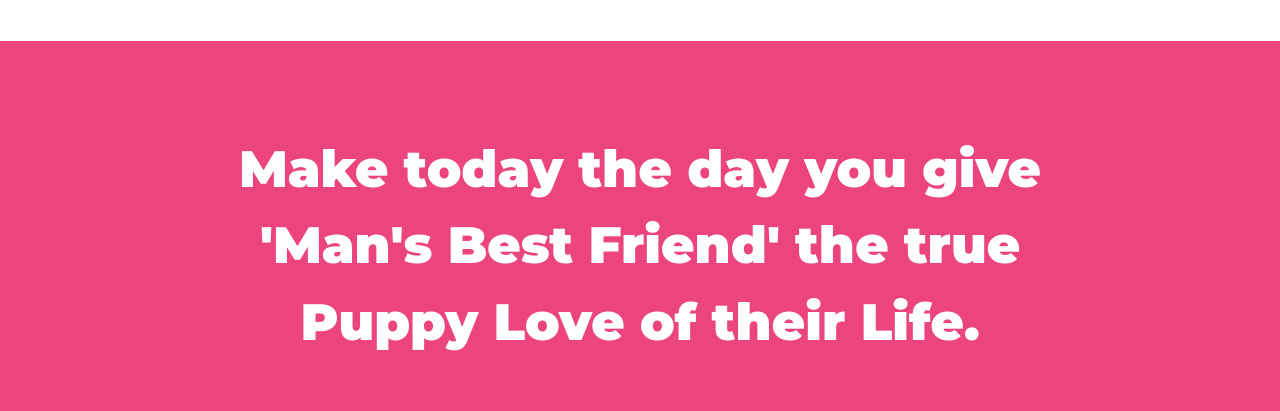
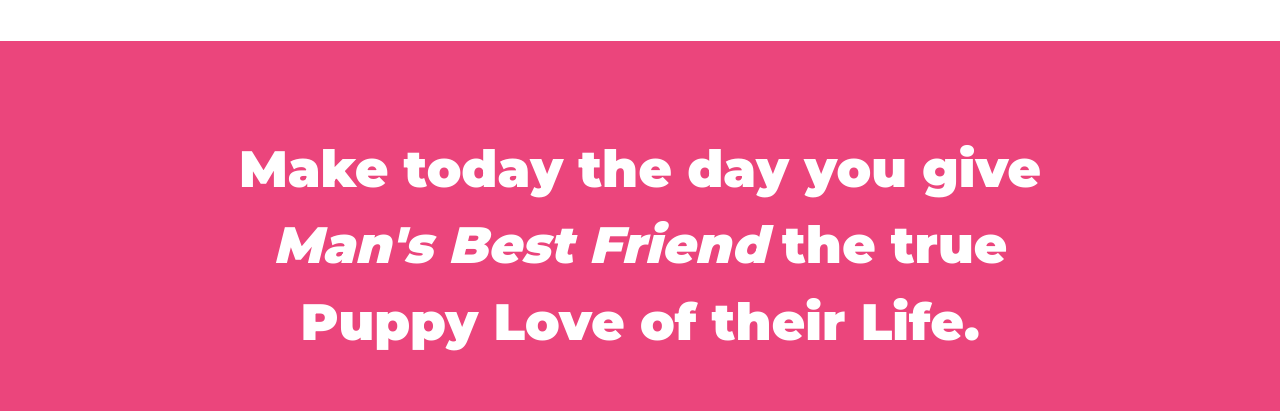
Before and after one commit to nhlrox88/tindog, a plain HTML site: page index.html in a window 1280 px wide. Shown: the part 2460-2871 px from the top of the page. Drawn offline with nearby package versions, Linux system fonts and the light colour scheme.

Commit message:
Added <em>

```diff
--- a/index.html
+++ b/index.html
@@ -257,7 +257,7 @@
 
 <div class="container-fluid">
 
-    <h1 class="cta-h1">Make today the day you give 'Man's Best Friend' the true Puppy Love of their Life.</h1>
+    <h1 class="cta-h1">Make today the day you give <em>Man's Best Friend</em> the true Puppy Love of their Life.</h1>
     <a href="#title"><button type="button" class="cta-btn btn btn-dark btn-lg"><i class=" fab fa-apple"></i> Download</button></a>
     <a href="#title"><button type="button" class="cta-btn btn btn-light btn-lg"><i class=" fab fa-google-play"></i> Download</button></a>
 
```
